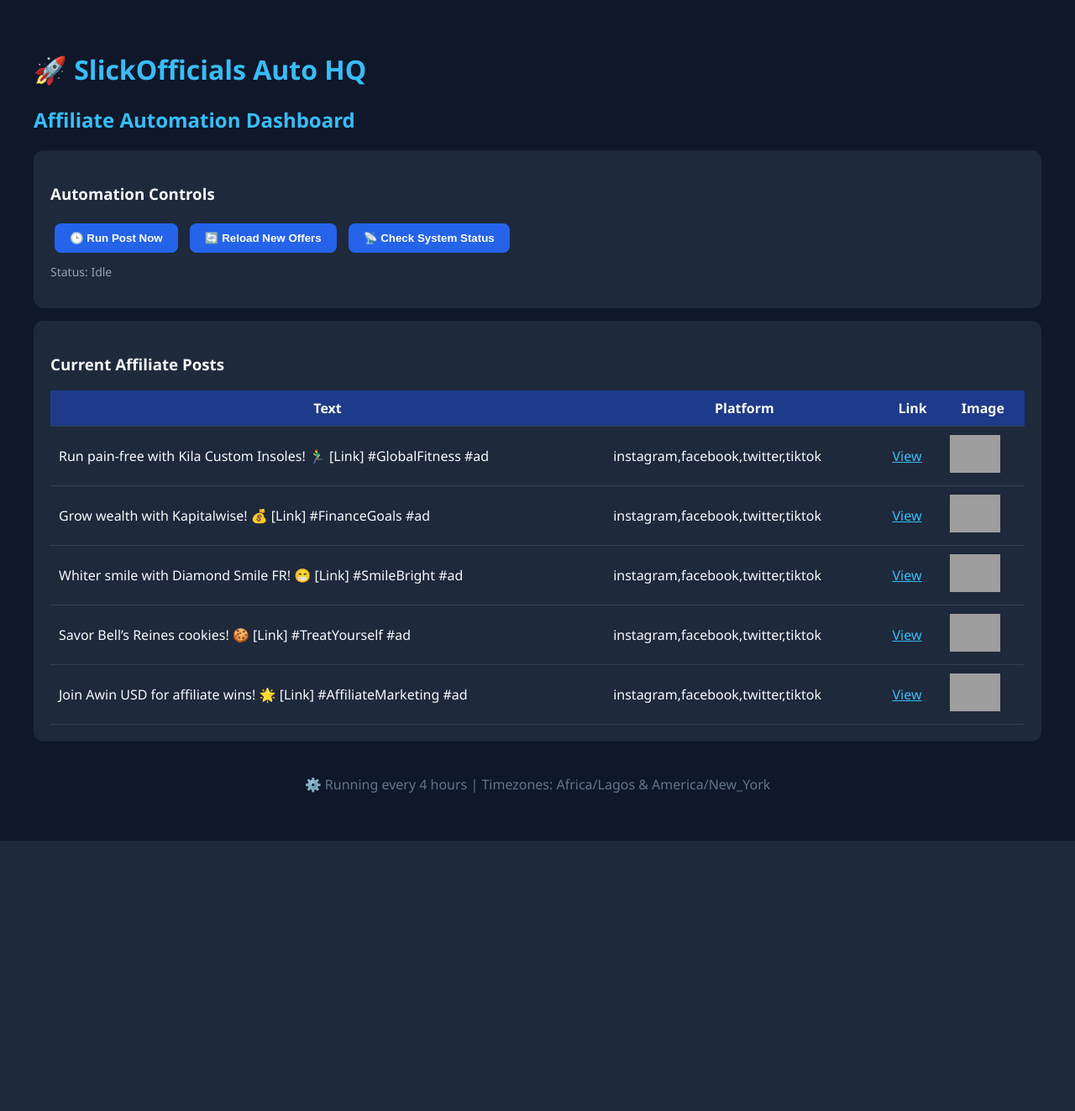
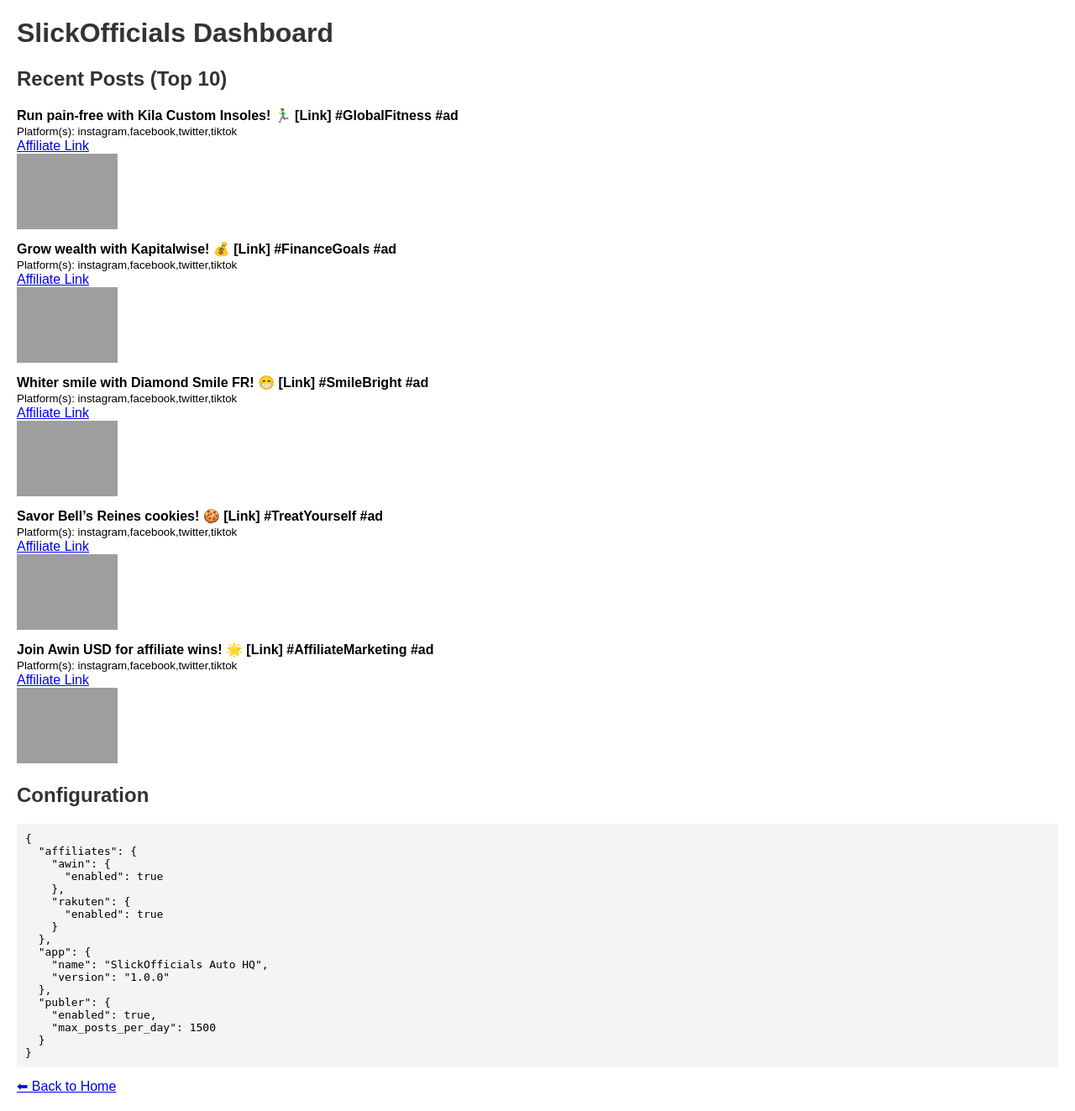
Before and after one commit to slickofficials/SlickOfficials-HQ-HUB, a Flask app: page /dashboard in a window 1280 px wide. Shown: the whole page at 84% size. Before the commit the page ends 1001 px from the top, so only its background shows below. Run offline with Flask 3, Linux system fonts and the light colour scheme; grey boxes are pictures that could not be loaded.

Commit message:
Update dashboard.html

```diff
--- a/templates/dashboard.html
+++ b/templates/dashboard.html
@@ -1,127 +1,31 @@
 <!DOCTYPE html>
-<html lang="en">
+<html>
 <head>
-  <meta charset="UTF-8">
-  <title>SlickOfficials Auto HQ — Dashboard</title>
-  <link rel="stylesheet" href="/static/style.css">
-  <style>
-    body {
-      font-family: 'Segoe UI', sans-serif;
-      background-color: #0f172a;
-      color: #f8fafc;
-      padding: 20px;
-    }
-    h1, h2 {
-      color: #38bdf8;
-    }
-    button {
-      background-color: #2563eb;
-      border: none;
-      color: white;
-      padding: 10px 18px;
-      margin: 5px;
-      border-radius: 8px;
-      cursor: pointer;
-      font-weight: 600;
-      transition: background 0.2s ease-in-out;
-    }
-    button:hover {
-      background-color: #1e40af;
-    }
-    .card {
-      background-color: #1e293b;
-      padding: 20px;
-      border-radius: 12px;
-      margin-top: 15px;
-    }
-    .status {
-      font-size: 14px;
-      margin-top: 8px;
-      color: #94a3b8;
-    }
-    table {
-      width: 100%;
-      border-collapse: collapse;
-      margin-top: 10px;
-    }
-    th, td {
-      padding: 10px;
-      border-bottom: 1px solid #334155;
-    }
-    th {
-      background-color: #1e3a8a;
-    }
-    tr:hover {
-      background-color: #1e293b;
-    }
-    .footer {
-      margin-top: 40px;
-      text-align: center;
-      color: #64748b;
-    }
-  </style>
+    <title>SlickOfficials Dashboard</title>
+    <link rel="stylesheet" href="/static/style.css">
 </head>
 <body>
-  <h1>🚀 SlickOfficials Auto HQ</h1>
-  <h2>Affiliate Automation Dashboard</h2>
+    <h1>SlickOfficials Dashboard</h1>
 
-  <div class="card">
-    <h3>Automation Controls</h3>
-    <button onclick="manualRun()">🕒 Run Post Now</button>
-    <button onclick="manualReload()">🔄 Reload New Offers</button>
-    <button onclick="checkStatus()">📡 Check System Status</button>
-    <p class="status" id="status-text">Status: Idle</p>
-  </div>
+    <h2>Recent Posts (Top 10)</h2>
+    <ul>
+        {% for post in posts %}
+        <li>
+            <strong>{{ post.post_text }}</strong><br>
+            <small>Platform(s): {{ post.platform }}</small><br>
+            <a href="{{ post.link }}" target="_blank">Affiliate Link</a>
+            {% if post.image_url %}
+            <div>
+                <img src="{{ post.image_url }}" alt="Post Image" width="120">
+            </div>
+            {% endif %}
+        </li>
+        {% endfor %}
+    </ul>
 
-  <div class="card">
-    <h3>Current Affiliate Posts</h3>
-    <table>
-      <thead>
-        <tr>
-          <th>Text</th>
-          <th>Platform</th>
-          <th>Link</th>
-          <th>Image</th>
-        </tr>
-      </thead>
-      <tbody>
-        {% for post in posts %}
-        <tr>
-          <td>{{ post.post_text }}</td>
-          <td>{{ post.platform }}</td>
-          <td><a href="{{ post.link }}" target="_blank" style="color:#38bdf8;">View</a></td>
-          <td><img src="{{ post.image_url }}" width="60"></td>
-        </tr>
-        {% endfor %}
-      </tbody>
-    </table>
-  </div>
+    <h2>Configuration</h2>
+    <pre>{{ config | tojson(indent=2) }}</pre>
 
-  <div class="footer">
-    <p>⚙️ Running every 4 hours | Timezones: Africa/Lagos & America/New_York</p>
-  </div>
-
-  <script>
-    async function manualRun() {
-      document.getElementById("status-text").innerText = "Status: Running post...";
-      const res = await fetch("/manual_post", { method: "POST" });
-      const data = await res.json();
-      document.getElementById("status-text").innerText = "✅ " + (data.message || "Post triggered");
-    }
-
-    async function manualReload() {
-      document.getElementById("status-text").innerText = "Status: Reloading offers...";
-      const res = await fetch("/manual_reload", { method: "POST" });
-      const data = await res.json();
-      document.getElementById("status-text").innerText = "✅ " + (data.message || "Offers refreshed");
-    }
-
-    async function checkStatus() {
-      document.getElementById("status-text").innerText = "Status: Checking...";
-      const res = await fetch("/status");
-      const data = await res.json();
-      document.getElementById("status-text").innerText = "📊 " + (data.status || "All systems operational");
-    }
-  </script>
+    <a href="/">⬅ Back to Home</a>
 </body>
 </html>
```
